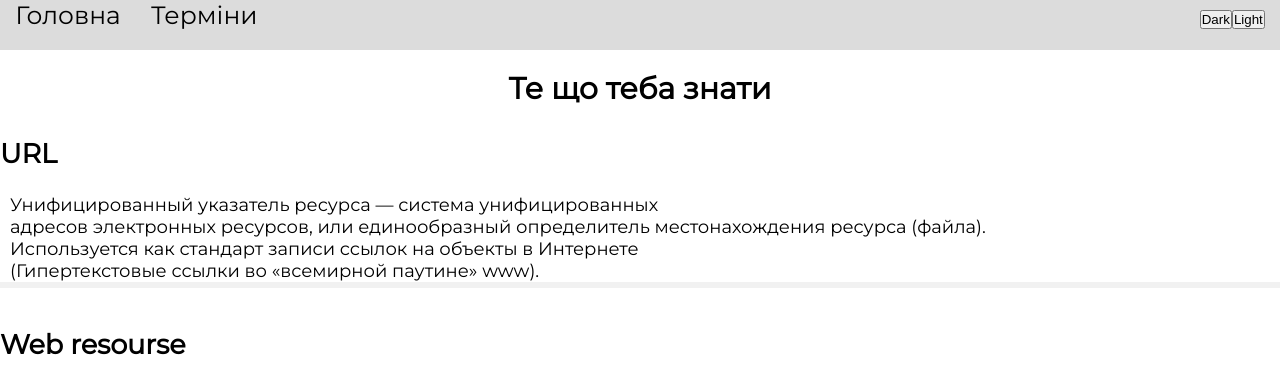
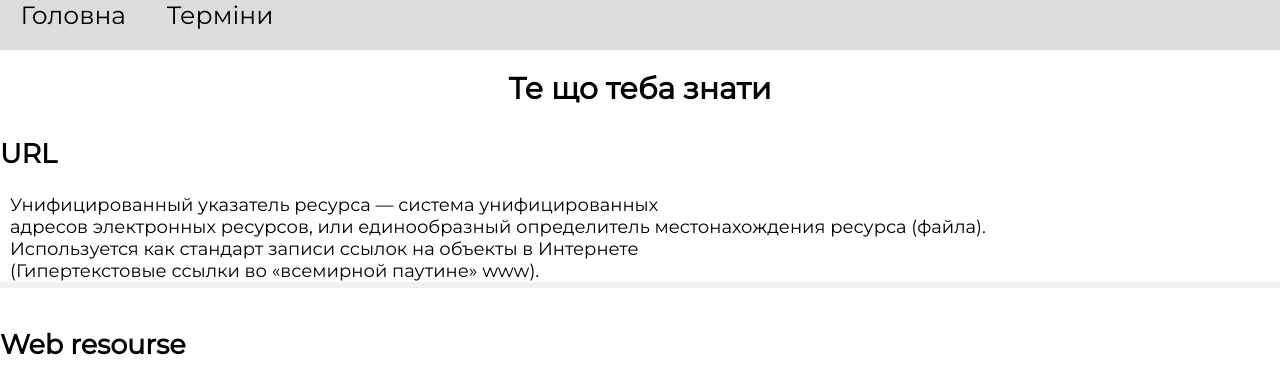
Before and after one commit to dokspy/CV_django, a Django app: template polls/templates/polls/2.html in a window 1280 px wide. Shown: the top 384 px of the page. Run offline with Django 3.2, Linux system fonts and the light colour scheme; the template is opened without the code that fills it, so the values that code supplies are empty; some libraries are stand-ins or nearby versions.

Commit message:
change url

```diff
--- a/CV_Site/urls.py
+++ b/CV_Site/urls.py
@@ -17,6 +17,6 @@ from django.contrib import admin
 from django.urls import include, path
 
 urlpatterns = [
-    path('polls/', include('polls.urls')),
+    path('', include('polls.urls')),
     path('admin/', admin.site.urls)
 ]
--- a/polls/templates/polls/2.html
+++ b/polls/templates/polls/2.html
@@ -28,10 +28,10 @@
           <div class="zaglyshka"></div>
           <div class="zaglyshka"></div>
           <!-- <li class="nav change_lan"><a href="engcv.html">eng</a></li> -->
-          <li class="nav">
-            <button onclick="toggleTheme('dark')">Dark</button
-            ><button onclick="toggleTheme('light')">Light</button>
-          </li>
+<!--          <li class="nav">-->
+<!--            <button onclick="toggleTheme('dark')">Dark</button-->
+<!--            ><button onclick="toggleTheme('light')">Light</button>-->
+<!--          </li>-->
         </ul>
       </nav>
     </header>
--- a/polls/templates/polls/UACVOfficial.html
+++ b/polls/templates/polls/UACVOfficial.html
@@ -30,10 +30,6 @@
           <li class="nav change_lan">
             <a href="cvofficial">UK</a>
           </li>
-          <!-- <li class="nav">
-              <button onclick="toggleTheme('dark')">Dark</button
-              ><button onclick="toggleTheme('light')">Light</button>
-            </li> -->
         </ul>
       </nav>
     </header>
--- a/polls/templates/polls/cvofficial.html
+++ b/polls/templates/polls/cvofficial.html
@@ -28,10 +28,6 @@
           <div class="zaglyshka"></div>
           <div class="zaglyshka"></div>
           <li class="nav change_lan"><a href="UACVOfficial">UA</a></li>
-          <!-- <li class="nav">
-              <button onclick="toggleTheme('dark')">Dark</button
-              ><button onclick="toggleTheme('light')">Light</button>
-            </li> -->
         </ul>
       </nav>
     </header>
--- a/polls/templates/polls/engcv.html
+++ b/polls/templates/polls/engcv.html
@@ -29,10 +29,6 @@
           <div class="zaglyshka"></div>
           <div class="zaglyshka"></div>
           <li class="nav change_lan"><a href="engcv">eng</a></li>
-          <li class="nav">
-            <button onclick="toggleTheme('dark')">Dark</button
-            ><button onclick="toggleTheme('light')">Light</button>
-          </li>
         </ul>
       </nav>
     </header>
--- a/polls/templates/polls/index.html
+++ b/polls/templates/polls/index.html
@@ -29,10 +29,6 @@
           <div class="zaglyshka"></div>
           <div class="zaglyshka"></div>
           <li class="nav change_lan"><a href="engcv">eng</a></li>
-          <li class="nav">
-            <button onclick="toggleTheme('dark')">Dark</button
-            ><button onclick="toggleTheme('light')">Light</button>
-          </li>
         </ul>
       </nav>
     </header>
--- a/polls/urls.py
+++ b/polls/urls.py
@@ -3,6 +3,7 @@ from django.urls import path
 from . import views
 
 urlpatterns = [
+    path('', views.index, name='index'),
     path('index', views.index, name='index'),
     path('cvofficial', views.cvOfficial, name='cvofficial'),
     path('engcv', views.engcv, name='engCV'),
```
